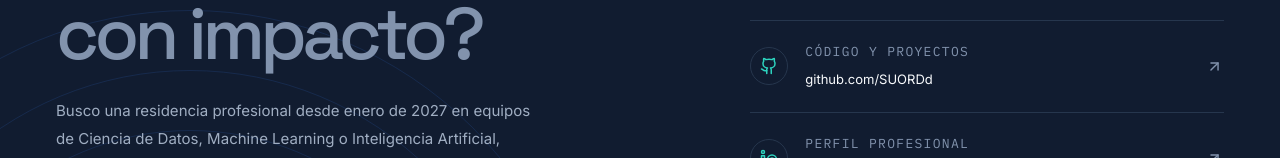
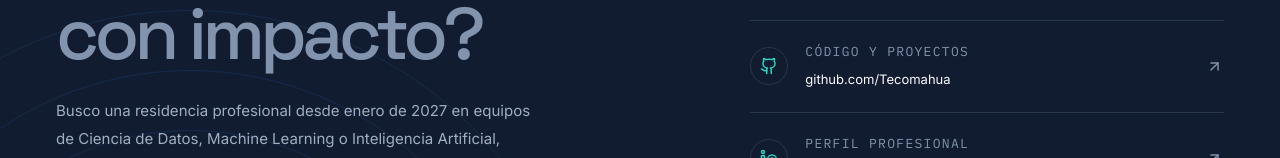
Before and after one commit to SUORDd/javier-martinez-portfolio, a Next.js app: page / in a window 1280 px wide. Shown: the part 5373-5531 px from the top of the page. Built offline with nearby package versions, Linux system fonts and the light colour scheme; no server answers.

Commit message:
Update GitHub account links after username change

```diff
--- a/src/app/proyectos/[slug]/page.tsx
+++ b/src/app/proyectos/[slug]/page.tsx
@@ -202,7 +202,7 @@ export default async function ProjectPage({
               </p>
               {isInglesChido && (
                 <a
-                  href="https://github.com/SUORDd/Ingles-Chido"
+                  href="https://github.com/Tecomahua/Ingles-Chido"
                   target="_blank"
                   rel="noreferrer"
                 >
--- a/src/components/portfolio-page.tsx
+++ b/src/components/portfolio-page.tsx
@@ -232,7 +232,7 @@ export function PortfolioPage() {
               </span>
               <div>
                 <small><LanguageText es="CÓDIGO Y PROYECTOS" en="CODE & PROJECTS" /></small>
-                <strong>github.com/SUORDd</strong>
+                <strong>github.com/Tecomahua</strong>
               </div>
               <ArrowUpRight size={17} />
             </a>
--- a/src/components/spa-orizaba-case-study.tsx
+++ b/src/components/spa-orizaba-case-study.tsx
@@ -242,7 +242,7 @@ export function SpaOrizabaCaseStudy() {
                 </Link>
                 <a
                   className={`button button-secondary ${styles.repoAction}`}
-                  href="https://github.com/SUORDd/spa-orizaba-analisis"
+                  href="https://github.com/Tecomahua/spa-orizaba-analisis"
                   target="_blank"
                   rel="noreferrer"
                 >
--- a/src/data/profile.ts
+++ b/src/data/profile.ts
@@ -9,7 +9,7 @@ export const profile = {
   email: "fjmt0716@gmail.com",
   phone: "+52 271 228 9859",
   phoneUri: "+522712289859",
-  github: "https://github.com/SUORDd",
+  github: "https://github.com/Tecomahua",
   linkedin: "https://www.linkedin.com/in/Tecomahua",
   contactLocation: "Veracruz, México",
   languages: "Español nativo · Inglés B2",
```
Also changed, not shown: 1 other file (tests, documents, lock files or other folders).
